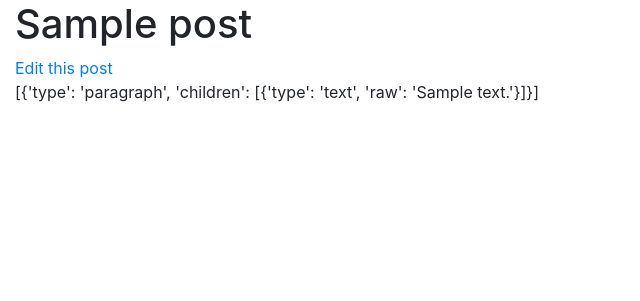
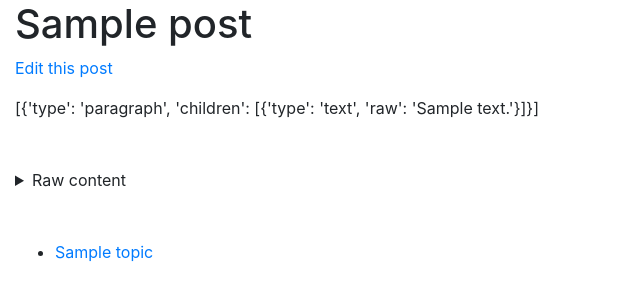
Before and after one commit to rrees/micro-blog-streams, a Flask app: template app/templates/post.html in a window 1280 px wide. Shown: the part 56-357 px from the top of the page, without its empty margins (0-640 px from the left). Run offline with Flask 2, Linux system fonts and the light colour scheme; the template is opened without the code that fills it: most values are stand-ins (such as "Sample title", 1, 10 or a date in 2020); some libraries are stand-ins or nearby versions.

Commit message:
Changes the posts format to allow access to the raw format of the post for cross Markdown cut and paste

```diff
--- a/app/handlers/pages.py
+++ b/app/handlers/pages.py
@@ -38,7 +38,8 @@
 @login_required
 def post(post_id):
 	return flask.render_template('post.html',
-		post = repositories.posts.post(post_id)
+		post = repositories.posts.post(post_id),
+		topics= repositories.topics.for_post(post_id),
 		)
 
 @login_required
--- a/app/repositories/topics.py
+++ b/app/repositories/topics.py
@@ -26,4 +26,6 @@
 	return mappers.topic_mapper(table.find_one(id=topic_id))
 
 def for_post(post_id):
-	pass
+	with db as tx:
+		topic_links = tx['topic_posts'].find(blog_post_id=post_id)
+		return [topic(topic_link['topic_id']) for topic_link in topic_links]
--- a/app/templates/post.html
+++ b/app/templates/post.html
@@ -8,11 +8,31 @@
     <h1>{{post.title}}</h1>
 
 
-	<div>
+	<div class="post-actions mb-3">
 		<a href="{{url_for('edit_post', post_id=post.id)}}">Edit this post</a>
 	</div>
 
-	{{post.content | markdown | safe}}
+	<div class="post-content mb-5">
+		{{post.content | markdown | safe}}
+	</div>
+
+	<div class="post-content mb-5">
+		<details>
+			<summary>Raw content</summary>
+			<textarea>{{post.content}}</textarea>
+		</details>
+	</div>
+
+	{% if topics %}
+	<div class="post-topics">
+		<ul class="post-topics--list">
+			{% for topic in topics %}
+			<li><a href="{{url_for('topic', topic_id=topic.id)}}">{{topic.title}}</a></li>
+			{% endfor %}
+		</ul>
+	</div>
+	{% endif %}
+
 
 </div>
 {% endblock %}
--- a/app/templates/posts/fragments/new-post-form.html
+++ b/app/templates/posts/fragments/new-post-form.html
@@ -1,4 +1,5 @@
-<form method="POST" action="{{url_for('new_post_form')}}">
+<form method="POST" action="{{url_for('new_post_form')}}"
+	class="mb-3">
 
 {% include 'posts/fragments/post-form.html' %}
 
--- a/app/templates/posts/fragments/post-form.html
+++ b/app/templates/posts/fragments/post-form.html
@@ -29,4 +29,3 @@
     {% endif %}
 
 	<button type="submit" class="btn btn-primary">Save</button>
-</form>
--- a/app/templates/posts/fragments/recent-posts.html
+++ b/app/templates/posts/fragments/recent-posts.html
@@ -8,7 +8,7 @@
 			{{post.content | markdown | safe}}
 
 		</details>
-		<p>Actions: <a href="{{url_for('post', post_id=post.id)}}">View</a> <a href="{{url_for('edit_post', post_id=post.id)}}">Edit</a> ({{post.updated | iso_date}})</p>
+		<p><a href="{{url_for('post', post_id=post.id)}}">View</a> <a href="{{url_for('edit_post', post_id=post.id)}}">Edit</a> ({{post.updated | iso_date}})</p>
 	</li>
 	{% endfor %}
 </ol>
```
